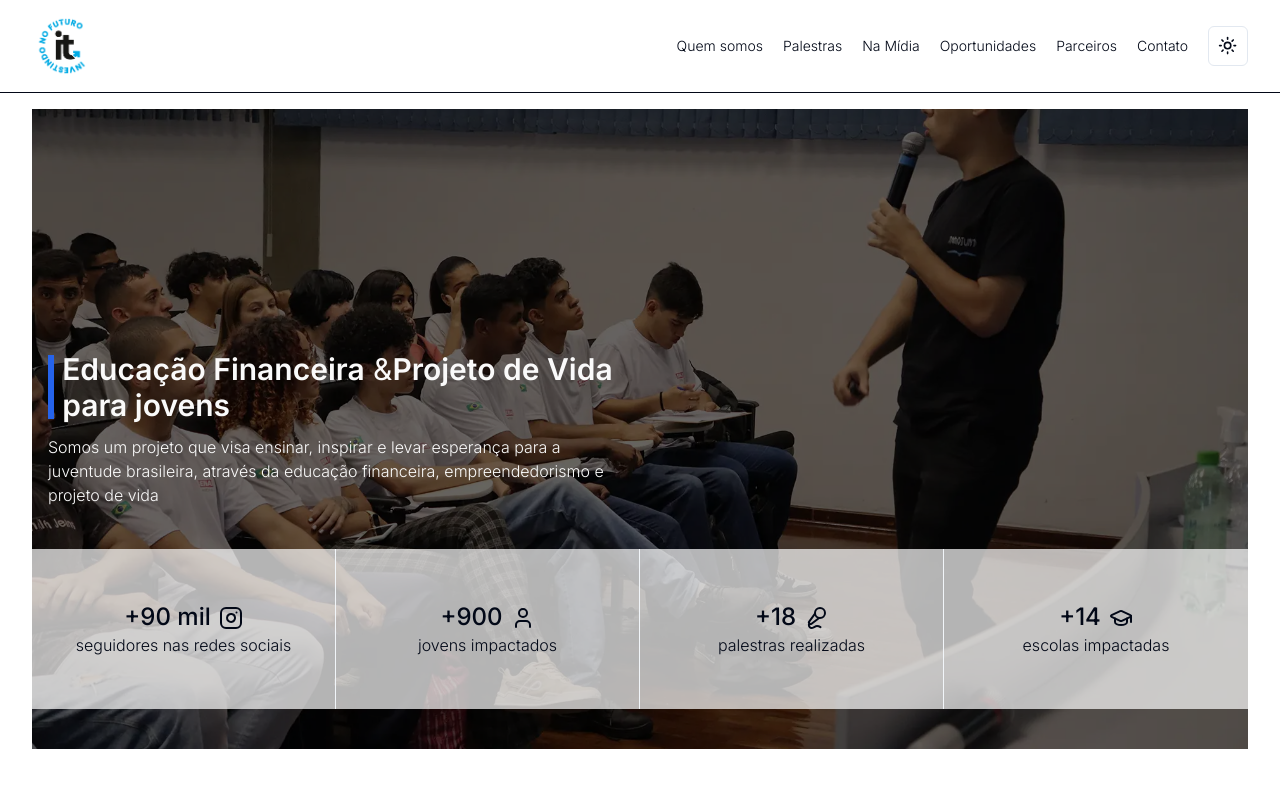
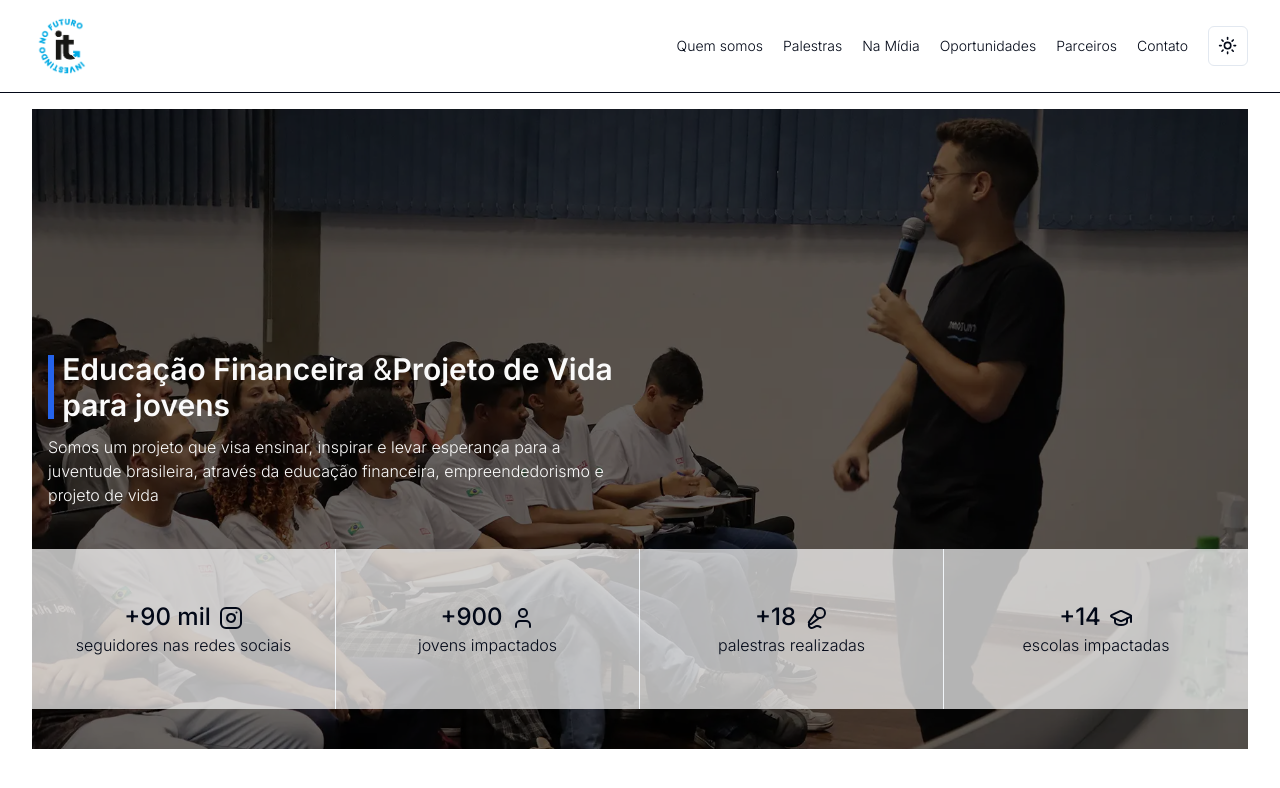
Before and after one commit to Henrytos/inveetens, a Next.js app: page / in a window 1280 px wide. Shown: the top 788 px of the page. Built offline with nearby package versions, Linux system fonts and the light colour scheme.

Commit message:
detalhes do backgrounds

```diff
--- a/app/globals.css
+++ b/app/globals.css
@@ -53,5 +53,5 @@
   background-image: url("/imgs/background-home-senai.webp");
   background-repeat: no-repeat;
   background-size: cover;
-  background-position: bottom right;
+  background-position: center right;
 }
```
